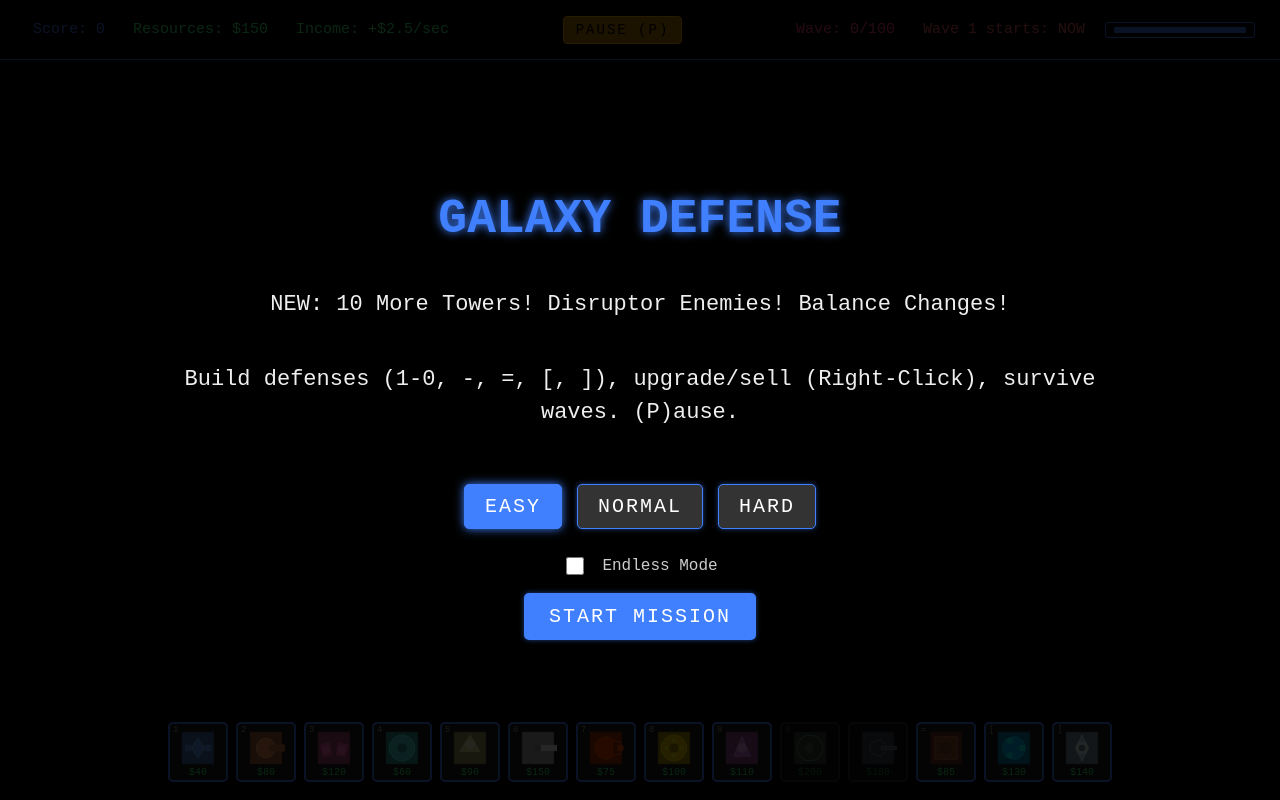
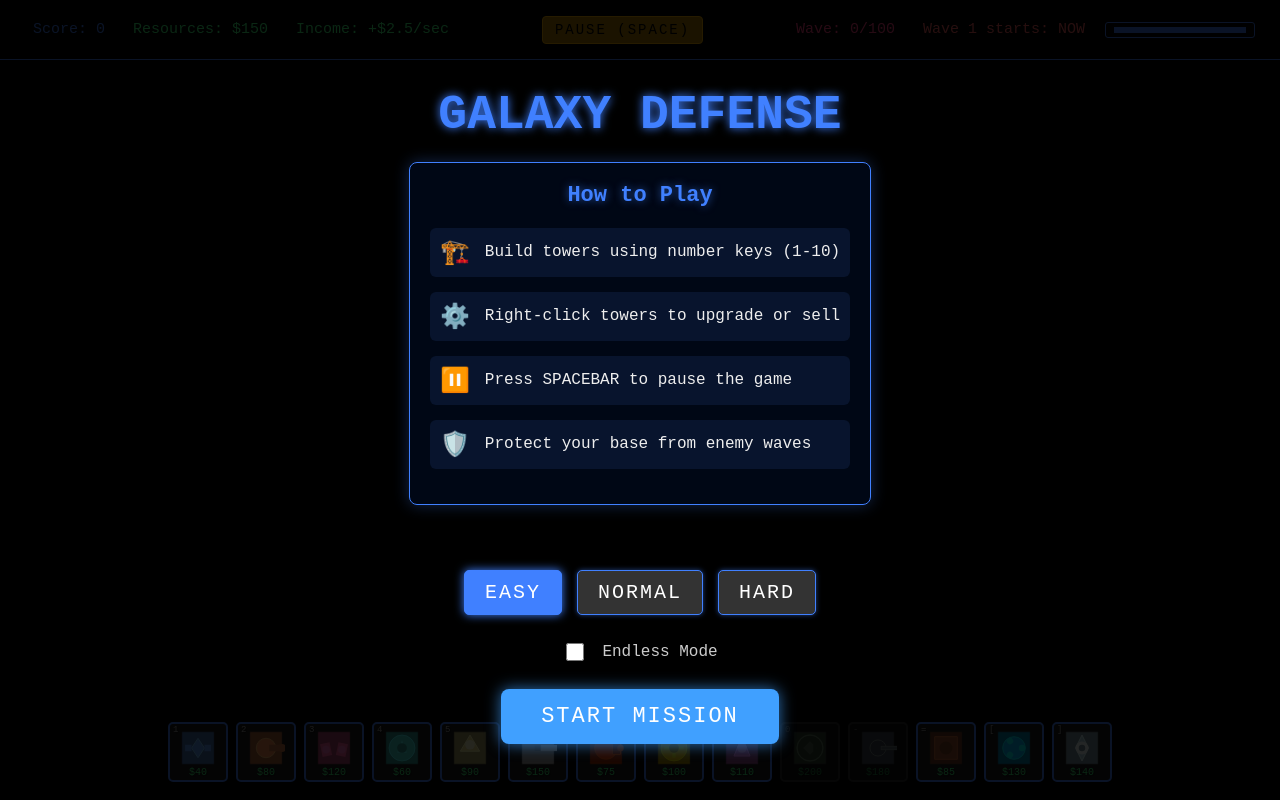
Before and after one commit to L2351/GALAXY-DEFENSE, a plain HTML site: page index.html in a window 1280 px wide. Drawn offline with Linux system fonts and the light colour scheme.

Commit message:
Add files via upload

```diff
--- a/css/style.css
+++ b/css/style.css
@@ -168,6 +168,42 @@
         }
         button:hover, .difficulty-btn:hover { background-color: #ff4080; box-shadow: 0 0 15px #ff4080; transform: scale(1.05); }
         button:active, .difficulty-btn:active { transform: scale(1.02); }
+
+        /* Enhanced Start Button */
+        #start-button {
+            background-color: #40a0ff;
+            font-size: clamp(18px, 2.2vw, 22px);
+            padding: 15px 40px;
+            margin-top: 25px;
+            box-shadow: 0 0 15px rgba(64, 160, 255, 0.7);
+            border-radius: 8px;
+            position: relative;
+            overflow: hidden;
+        }
+
+        #start-button:before {
+            content: '';
+            position: absolute;
+            top: -50%;
+            left: -50%;
+            width: 200%;
+            height: 200%;
+            background: linear-gradient(45deg, transparent, rgba(255, 255, 255, 0.1), transparent);
+            transform: rotate(45deg);
+            animation: shine 3s infinite;
+        }
+
+        @keyframes shine {
+            0% { transform: translateX(-100%) rotate(45deg); }
+            100% { transform: translateX(100%) rotate(45deg); }
+        }
+
+        #start-button:hover {
+            background-color: #ff4080;
+            box-shadow: 0 0 20px #ff4080;
+            transform: scale(1.08);
+        }
+
         .difficulty-select { display: flex; margin-top: 20px; gap: 15px; }
         .difficulty-btn { padding: 10px 20px; background-color: #333; border: 1px solid #4080ff; }
         .difficulty-btn.selected { background-color: #4080ff; box-shadow: 0 0 10px #4080ff; }
@@ -178,6 +214,54 @@
         .options-container { margin-top: 25px; display: flex; align-items: center; gap: 15px; }
         #endless-mode-label { font-size: 16px; color: #ccc; cursor: pointer;}
         #endless-mode-checkbox { width: 18px; height: 18px; cursor: pointer; accent-color: #4080ff;}
+
+        /* New Tutorial Styles */
+        .tutorial-container {
+            max-width: 600px;
+            margin: 0 auto 30px;
+            background-color: rgba(0, 10, 30, 0.7);
+            border: 1px solid #4080ff;
+            border-radius: 8px;
+            padding: 20px;
+            box-shadow: 0 0 15px rgba(64, 128, 255, 0.3);
+        }
+
+        .tutorial-section h2 {
+            color: #4080ff;
+            font-size: 22px;
+            margin-top: 0;
+            margin-bottom: 20px;
+            text-align: center;
+            text-shadow: 0 0 8px rgba(64, 128, 255, 0.6);
+        }
+
+        .instruction-item {
+            display: flex;
+            align-items: center;
+            margin-bottom: 15px;
+            padding: 10px;
+            background-color: rgba(20, 40, 80, 0.4);
+            border-radius: 6px;
+            transition: transform 0.2s, background-color 0.2s;
+        }
+
+        .instruction-item:hover {
+            background-color: rgba(30, 60, 120, 0.6);
+            transform: translateX(5px);
+        }
+
+        .instruction-icon {
+            font-size: 24px;
+            margin-right: 15px;
+            width: 30px;
+            text-align: center;
+        }
+
+        .instruction-text {
+            font-size: 16px;
+            line-height: 1.4;
+            color: #eee;
+        }
 
         /* Pause Button */
         #pause-button {
--- a/index.html
+++ b/index.html
@@ -92,8 +92,27 @@
         <!-- Game State Screens -->
         <div id="start-screen">
             <h1>GALAXY DEFENSE</h1>
-            <p>NEW: 10 More Towers! Disruptor Enemies! Balance Changes!</p>
-            <p>Build defenses (1-0, -, =, [, ]), upgrade/sell (Right-Click), survive waves. (P)ause.</p>
+            <div class="tutorial-container">
+                <div class="tutorial-section">
+                    <h2>How to Play</h2>
+                    <div class="instruction-item">
+                        <span class="instruction-icon">🏗️</span>
+                        <span class="instruction-text">Build towers using number keys (1-10)</span>
+                    </div>
+                    <div class="instruction-item">
+                        <span class="instruction-icon">⚙️</span>
+                        <span class="instruction-text">Right-click towers to upgrade or sell</span>
+                    </div>
+                    <div class="instruction-item">
+                        <span class="instruction-icon">⏸️</span>
+                        <span class="instruction-text">Press SPACEBAR to pause the game</span>
+                    </div>
+                    <div class="instruction-item">
+                        <span class="instruction-icon">🛡️</span>
+                        <span class="instruction-text">Protect your base from enemy waves</span>
+                    </div>
+                </div>
+            </div>
             <div class="difficulty-select">
                 <button class="difficulty-btn selected" data-difficulty="easy">Easy</button>
                 <button class="difficulty-btn" data-difficulty="normal">Normal</button>
@@ -114,7 +133,8 @@
         <div id="pause-screen">
              <h1>PAUSED</h1>
              <p>Take a moment, Commander. The galaxy depends on you.</p>
-             <button id="resume-button">RESUME (P)</button>
+             <button id="resume-button">RESUME (SPACE)</button>
+             <button id="main-menu-button"> MAIN MENU</button>
         </div>
 
         <!-- Screen Flash Element -->
--- a/js/game.js
+++ b/js/game.js
@@ -75,6 +75,7 @@
         const restartButton = document.getElementById('restart-button');
         const pauseButton = document.getElementById('pause-button');
         const resumeButton = document.getElementById('resume-button');
+        const mainMenuButton = document.getElementById('main-menu-button');
         const towerSelectContainer = document.querySelector('.tower-select');
         // Query all tower options again in case they change dynamically later
         // const towerOptions = document.querySelectorAll('.tower-option'); // Query dynamically if needed
@@ -130,6 +131,7 @@
             restartButton.addEventListener('click', restartGame);
             pauseButton.addEventListener('click', togglePause);
             resumeButton.addEventListener('click', togglePause);
+            mainMenuButton.addEventListener('click', returnToMainMenu);
             endlessModeCheckbox.addEventListener('change', () => { isEndlessMode = endlessModeCheckbox.checked; updateWaveDisplay(); });
         }
 
@@ -212,7 +214,7 @@
 
             updateScoreDisplay(); updateResourcesDisplay(); updateWaveDisplay(); // Initial display will show Wave 0
             updateIncomeDisplay(); updateHealthBar(); updateNextWaveTimerDisplay(0, false);
-            pauseButton.textContent = "PAUSE (P)";
+            pauseButton.textContent = "PAUSE (SPACE)";
             updateAllTowerOptionStatus();
         }
 
@@ -240,14 +242,14 @@
             if (!gameRunning || gameOver) return;
             gamePaused = !gamePaused;
             if (gamePaused) {
-                timeScale = 0; pauseScreen.style.display = 'flex'; pauseButton.textContent = "RESUME (P)";
+                timeScale = 0; pauseScreen.style.display = 'flex'; pauseButton.textContent = "RESUME (SPACE)";
                 cancelAnimationFrame(animationId);
                 redrawStaticElements();
                 drawEnemies(); drawProjectiles(); drawParticles(); drawResourceDrops(); drawMines(); drawActiveEffects();
                 drawTowerRange(selectedTower);
                 drawDisableEffects();
             } else {
-                timeScale = 1; pauseScreen.style.display = 'none'; pauseButton.textContent = "PAUSE (P)";
+                timeScale = 1; pauseScreen.style.display = 'none'; pauseButton.textContent = "PAUSE (SPACE)";
                 lastTime = performance.now();
                 requestAnimationFrame(gameLoop);
             }
@@ -463,7 +465,7 @@
         }
 
         function handleKeyDown(e) {
-             if (e.key.toUpperCase() === 'P') { e.preventDefault(); togglePause(); return; }
+             if (e.key === ' ' || e.code === 'Space') { e.preventDefault(); togglePause(); return; }
              if (gamePaused || gameOver) return;
 
              let targetType = null;
@@ -1317,5 +1319,19 @@
         // --- Add CSS for screen shake ---
         const existingShakeStyle = document.querySelector('style[data-purpose="shake"]'); if (!existingShakeStyle) { const styleSheet = document.createElement("style"); styleSheet.dataset.purpose = "shake"; styleSheet.innerText = `@keyframes shake { 0%, 100% { transform: translateX(0); } 10%, 30%, 50%, 70%, 90% { transform: translateX(-4px); } 20%, 40%, 60%, 80% { transform: translateX(4px); } }`; document.head.appendChild(styleSheet); }
 
+        function returnToMainMenu() {
+            // Cancel any game loops and reset the game state
+            cancelAnimationFrame(animationId);
+            resetGame(); // Reset game state
+
+            // Hide game screens and show the start screen
+            pauseScreen.style.display = 'none';
+            gameOverScreen.style.display = 'none';
+            startScreen.style.display = 'flex';
+
+            // Redraw the static background elements for the start screen
+            redrawStaticElements();
+        }
+
         // --- Start ---
         window.addEventListener('load', init);
```
